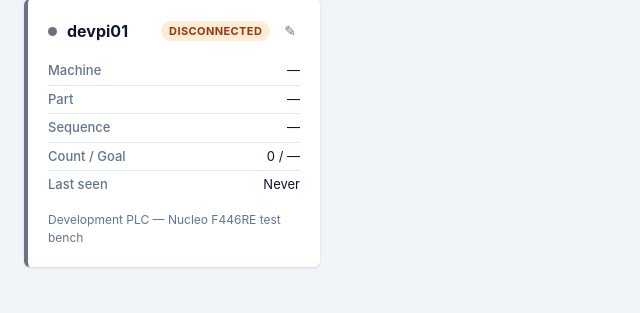
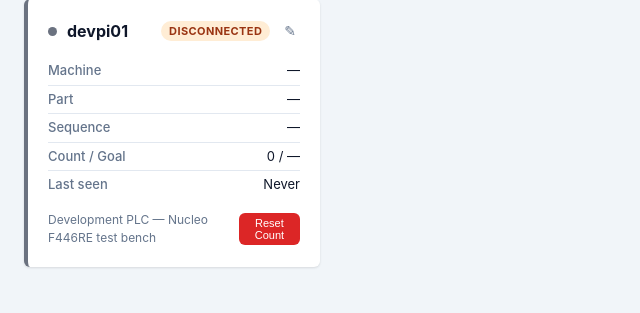
Before and after one commit to NJarosz/PLC_MIGRATION, a Flask app: page /dashboard in a window 1280 px wide. Shown: the part 135-448 px from the top of the page, without its empty margins (0-640 px from the left). Run offline with Flask 3, Linux system fonts and the light colour scheme; data that the repository does not hold is empty; some libraries are stand-ins or nearby versions.

Commit message:
updated UI to add reset count

```diff
--- a/pi/api/app.py
+++ b/pi/api/app.py
@@ -499,12 +499,7 @@ def api_plc_config(plc_id: str):
     if "description" in body:
         registry["description"] = str(body["description"])
     if "part_num" in body:
-        new_part = str(body["part_num"])
-        if new_part != registry.get("plc_part_num", ""):
-            # Part number changed — flag the MCU count for reset on next heartbeat.
-            registry["count_reset_requested"] = True
-            registry["plc_count"] = 0
-        registry["plc_part_num"] = new_part
+        registry["plc_part_num"] = str(body["part_num"])
     if "machine_id" in body:
         registry["plc_machine_id"] = str(body["machine_id"])
 
@@ -519,6 +514,17 @@ def api_plc_config(plc_id: str):
                 current[key] = int(body["rules"][key])
         registry["rules"] = current
 
+    save_registry(plc_id, registry)
+    return jsonify({"status": "ok"})
+
+
+@app.route("/api/plcs/<plc_id>/reset_count", methods=["POST"])
+def api_reset_count(plc_id: str):
+    registry = load_registry(plc_id)
+    if registry is None:
+        abort(404, description=f"Unknown PLC: {plc_id}")
+    registry["count_reset_requested"] = True
+    registry["plc_count"] = 0
     save_registry(plc_id, registry)
     return jsonify({"status": "ok"})
 
--- a/pi/api/templates/dashboard.html
+++ b/pi/api/templates/dashboard.html
@@ -99,6 +99,19 @@
                 <div class="plc-card-footer" x-show="!editMode[plc.plc_id]">
                     <span class="fault-badge" x-show="plc.fault">FAULT</span>
                     <span class="text-muted" style="font-size:12px" x-show="plc.description" x-text="plc.description"></span>
+                    <button class="btn btn-sm btn-danger"
+                            style="margin-left:auto;font-size:11px"
+                            x-show="!resetCountConfirm[plc.plc_id]"
+                            @click="resetCountConfirm[plc.plc_id] = true">
+                        Reset Count
+                    </button>
+                    <template x-if="resetCountConfirm[plc.plc_id]">
+                        <span style="margin-left:auto;display:flex;gap:6px;align-items:center;font-size:11px">
+                            <span style="color:var(--text-muted)">Sure?</span>
+                            <button class="btn btn-sm btn-danger" @click="confirmResetCount(plc.plc_id)">Yes</button>
+                            <button class="btn btn-sm btn-secondary" @click="resetCountConfirm[plc.plc_id] = false">No</button>
+                        </span>
+                    </template>
                 </div>
             </div>
         </template>
@@ -127,12 +140,13 @@
 <script>
 function dashboard() {
     return {
-        plcs:      [],
-        sequences: [],
-        connected: false,
-        editMode:  {},
-        editBuf:   {},
-        seqSelect: {},
+        plcs:             [],
+        sequences:        [],
+        connected:        false,
+        editMode:         {},
+        editBuf:          {},
+        seqSelect:        {},
+        resetCountConfirm: {},
 
         deployReminder:    false,
         deployReminderSeq: '',
@@ -201,6 +215,11 @@ function dashboard() {
             }
         },
 
+        async confirmResetCount(plcId) {
+            this.resetCountConfirm[plcId] = false;
+            await fetch(`/api/plcs/${plcId}/reset_count`, { method: 'POST' });
+        },
+
         cardClass(plc) {
             if (plc.fault || plc.state === 'FAULT') return 'fault';
             if (plc.status === 'online') return 'online';
```
